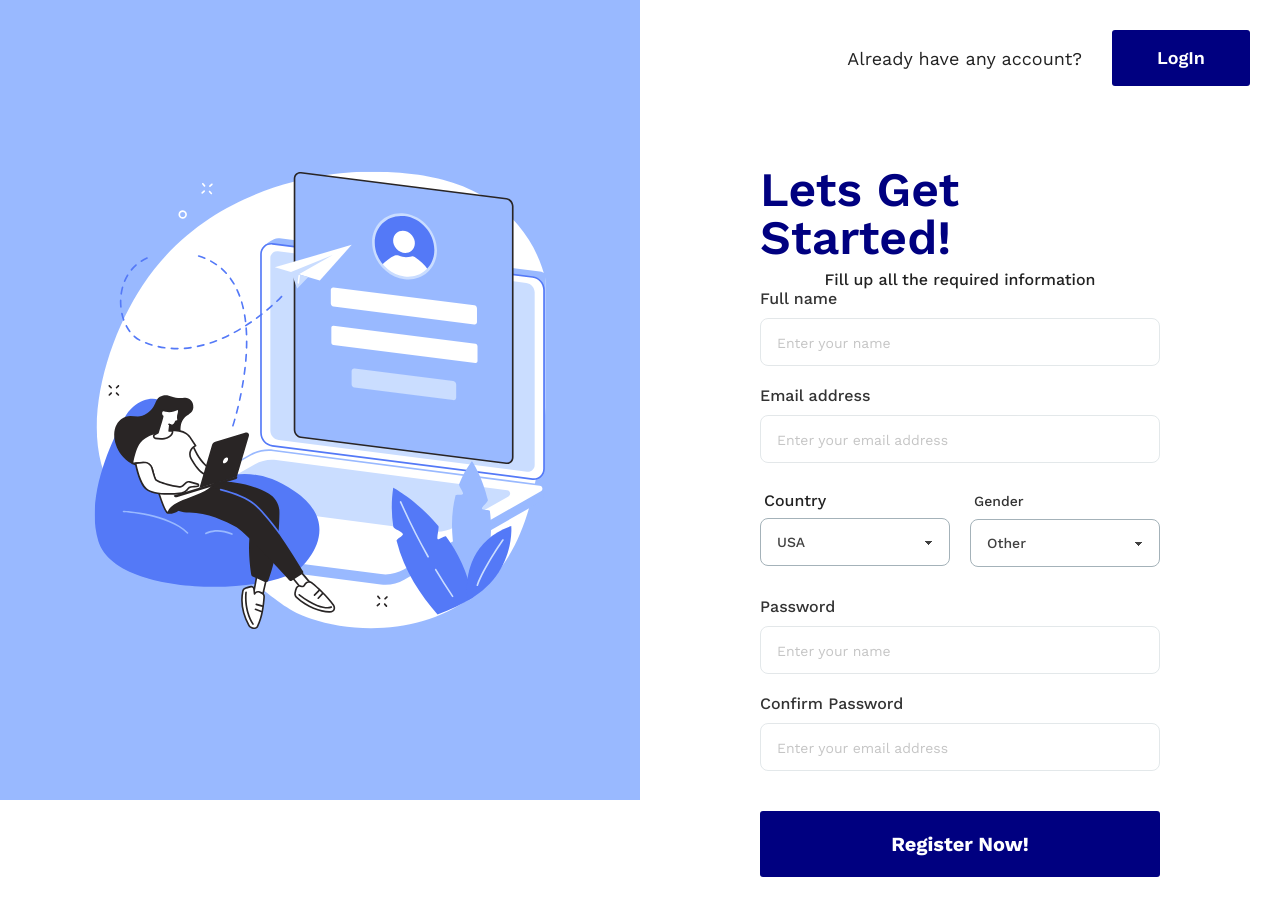
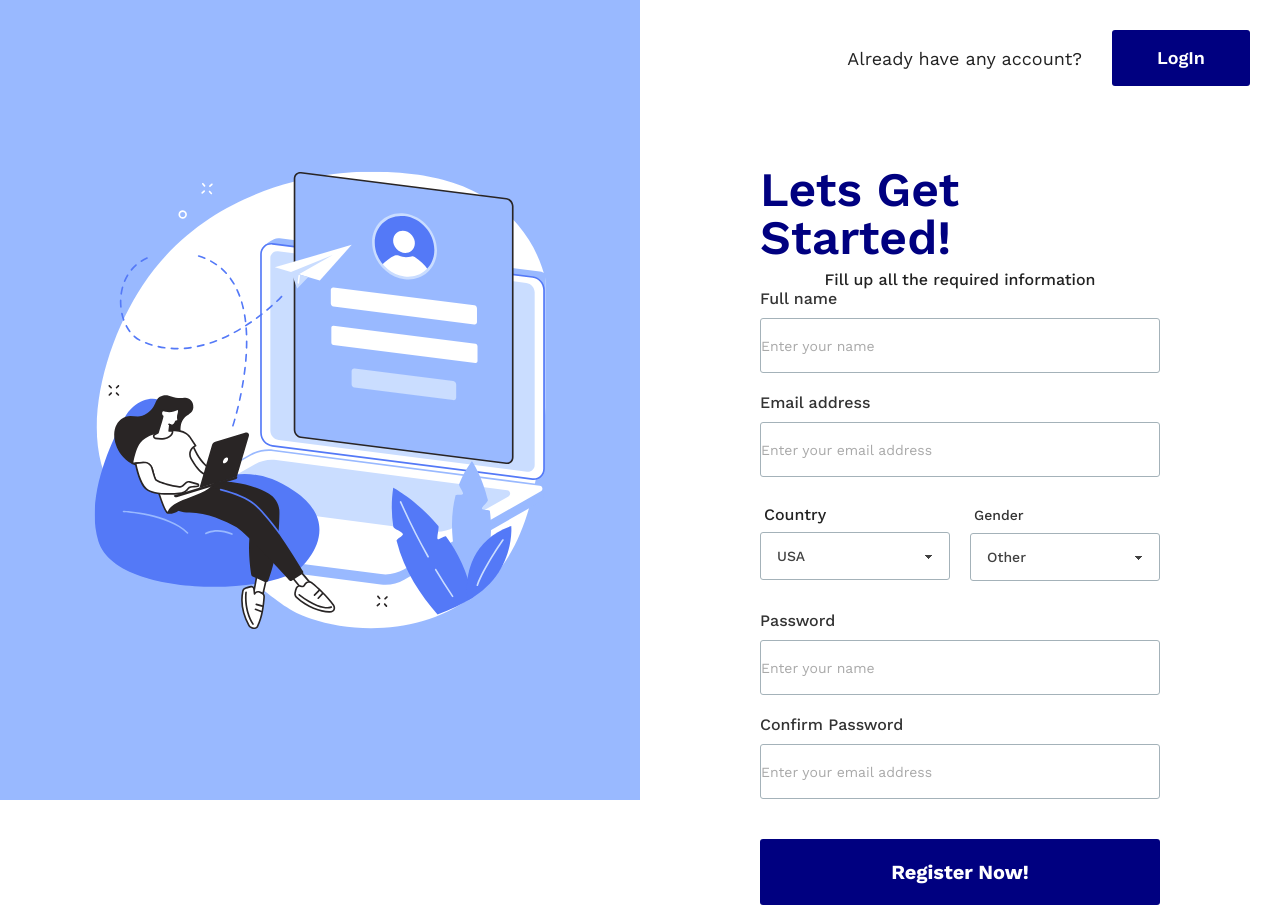
Before and after one commit to MamtazDev/venus, a React (Vite) app: page /signup in a window 1280 px wide. Before the commit the page ends 877 px from the top, so only its background shows below. Built offline with nearby package versions, Linux system fonts and the light colour scheme.

Commit message:
input fiedl update

```diff
--- a/package.json
+++ b/package.json
@@ -10,10 +10,12 @@
     "preview": "vite preview"
   },
   "dependencies": {
+    "axios": "^1.6.2",
     "react": "^18.2.0",
     "react-dom": "^18.2.0",
     "react-icons": "^4.12.0",
     "react-pro-sidebar": "^1.1.0-alpha.1",
+    "react-progressbar": "^15.4.1",
     "react-responsive-carousel": "^3.2.23",
     "react-router-dom": "^6.20.1",
     "react-select": "^5.8.0",
@@ -24,7 +26,7 @@
     "@types/react-dom": "^18.2.7",
     "@vitejs/plugin-react-swc": "^3.3.2",
     "autoprefixer": "^10.4.16",
-    "daisyui": "^4.4.19",
+    "daisyui": "^4.4.23",
     "eslint": "^8.45.0",
     "eslint-plugin-react": "^7.32.2",
     "eslint-plugin-react-hooks": "^4.6.0",
--- a/src/Authentication/Login/Login.jsx
+++ b/src/Authentication/Login/Login.jsx
@@ -1,17 +1,67 @@
+/* eslint-disable no-unused-vars */
+/* eslint-disable no-console */
 import "./Login.css";
 import loginImage from "../../assets/images/login.svg";
 import { Link } from "react-router-dom";
+import { useState } from "react";
+import axios from "axios";
+import Progress from 'react-progressbar';
 
 const Login = () => {
+
+  // const [image, setImage] = useState()
+  // const [progressBar, setProgressBar] = useState(0)
+  // const [loading, setLoading] = useState(false)
+
+  // const handleFile = (event) => {
+
+  //   setLoading(true)
+
+  //   const file = event.target.files[0]
+  //   const formdata = new FormData();
+  //   setImage(URL.createObjectURL(file))
+
+  //   axios.post('url', formdata, {
+  //     Headers: {
+  //       'Content-Type': "multipart/form-data"
+  //     },
+  //     onUploadProgress: event => {
+  //       console.log(event)
+  //       setProgressBar(Math.round(100 * event.loaded) / event.total)
+  //       setTimeout(() => {
+  //         setLoading(false)
+  //       }, 500)
+  //     }
+  //   }).then(res => {
+  //     setImage(URL.createObjectURL(file))
+  //     setLoading(false)
+  //   })
+  //     .catch(err => console.log(err))
+  //   console.log(loading)
+  // }
   return (
     <>
       <div className="grid gap-0 lg:grid-cols-2">
         <div className="login_img">
+          {/* <input type="file" onChange={handleFile} />
+          <br />
+
+          <div className="mt-10">
+            {loading && <Progress completed={progressBar} />}
+          </div>
+          <img
+            className=" w-full h-full "
+            src={image}
+            alt="login image"
+          /> */}
+
           <img
             className="hidden h-screen lg:block object-cover"
             src={loginImage}
             alt="login image"
           />
+
+
         </div>
         <div>
           <div className="flex justify-end p-30">
@@ -42,7 +92,7 @@ const Login = () => {
                     required
                     type="email"
                     placeholder="Enter your email address"
-                    className="mt-[10px] w-full input_field input input-bordered"
+                    className="mt-[10px] w-full input_field"
                   />
                 </div>
                 <div>
@@ -50,7 +100,7 @@ const Login = () => {
                   <input
                     type="password"
                     placeholder="Enter your name"
-                    className="mt-[10px] w-full input_field input input-bordered"
+                    className="mt-[10px] w-full input_field"
                     required
                   />
                 </div>
--- a/src/Authentication/Signup/Signup.css
+++ b/src/Authentication/Signup/Signup.css
@@ -1,10 +1,8 @@
 .input_field {
   border-radius: 3px;
-  border: 1px solid #a4b2b9;
-  opacity: 0.3;
+  /* opacity: 0.3; */
   width: 100%;
   height: 55px;
-  flex-shrink: 0;
 }
 
 .login_wrapper {
@@ -42,4 +40,5 @@
 .login_wrapper input,
 select {
   border: 1px solid #a4b2b9 !important;
+  border-radius: 3px !important;
 }
--- a/src/Authentication/Signup/Signup.jsx
+++ b/src/Authentication/Signup/Signup.jsx
@@ -42,7 +42,7 @@ const Signup = () => {
                     required
                     type="text"
                     placeholder="Enter your name"
-                    className="w-full input_field mt-[10px] input "
+                    className="w-full input_field mt-[10px] "
                   />
                 </div>
                 <div>
@@ -51,7 +51,7 @@ const Signup = () => {
                     required
                     type="email"
                     placeholder="Enter your email address"
-                    className="w-full input_field mt-[10px] input"
+                    className="w-full input_field mt-[10px]"
                   />
                 </div>
                 <div className="grid gap-20 lg:grid-cols-2 w-full">
@@ -83,7 +83,7 @@ const Signup = () => {
                   <input
                     type="password"
                     placeholder="Enter your name"
-                    className="w-full input_field mt-[10px] input input-bordered"
+                    className="w-full input_field mt-[10px] "
                     required
                   />
                 </div>
@@ -92,7 +92,7 @@ const Signup = () => {
                   <input
                     type="password"
                     placeholder="Enter your email address"
-                    className="w-full input_field mt-[10px] input input-bordered"
+                    className="w-full input_field mt-[10px] "
                     required
                   />
                 </div>
--- a/src/index.css
+++ b/src/index.css
@@ -149,8 +149,10 @@ a:hover {
 
 input {
   border-radius: 3px;
-  border: 1px solid #a4b2b9;
-  opacity: 0.3;
+  /* border: 1px solid #a4b2b9 !important; */
+  /* opacity: 0.3; */
+  /* padding: 20px; */
+
 }
 
 input:focus,
```
Also changed, not shown: 1 other file (tests, documents, lock files or other folders).
